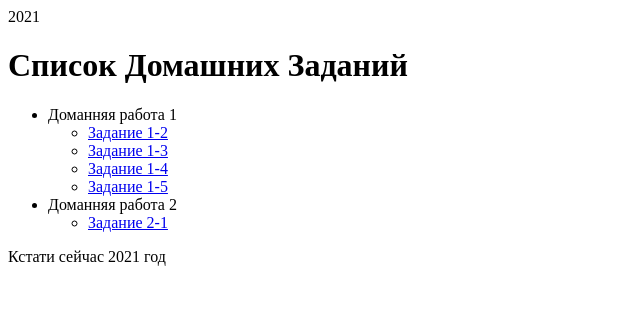
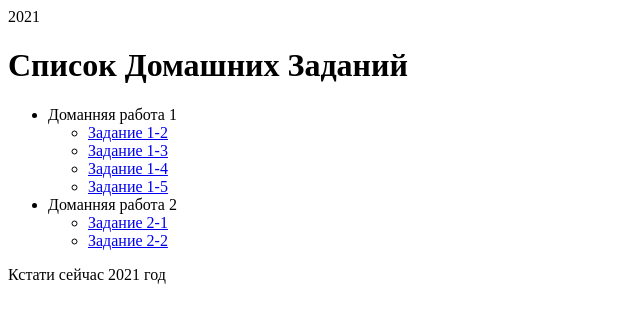
Before and after one commit to Full-Hole/gb_php1, a PHP site: page / in a window 1280 px wide. Shown: the top 323 px of the page, without its empty margins (0-640 px from the left). Run offline with PHP 8.4, Linux system fonts and the light colour scheme.

Commit message:
Did the ex. 2

```diff
--- a/index.php
+++ b/index.php
@@ -22,6 +22,7 @@ $body = '<html lang="en">
     <li> Доманняя работа 2
         <ul>
             <li><a href="homework_2/2-1.php"> Задание 2-1</a></li>
+            <li><a href="homework_2/2-2.php"> Задание 2-2</a></li>
         </ul>
     </li>
     </ul>
```
